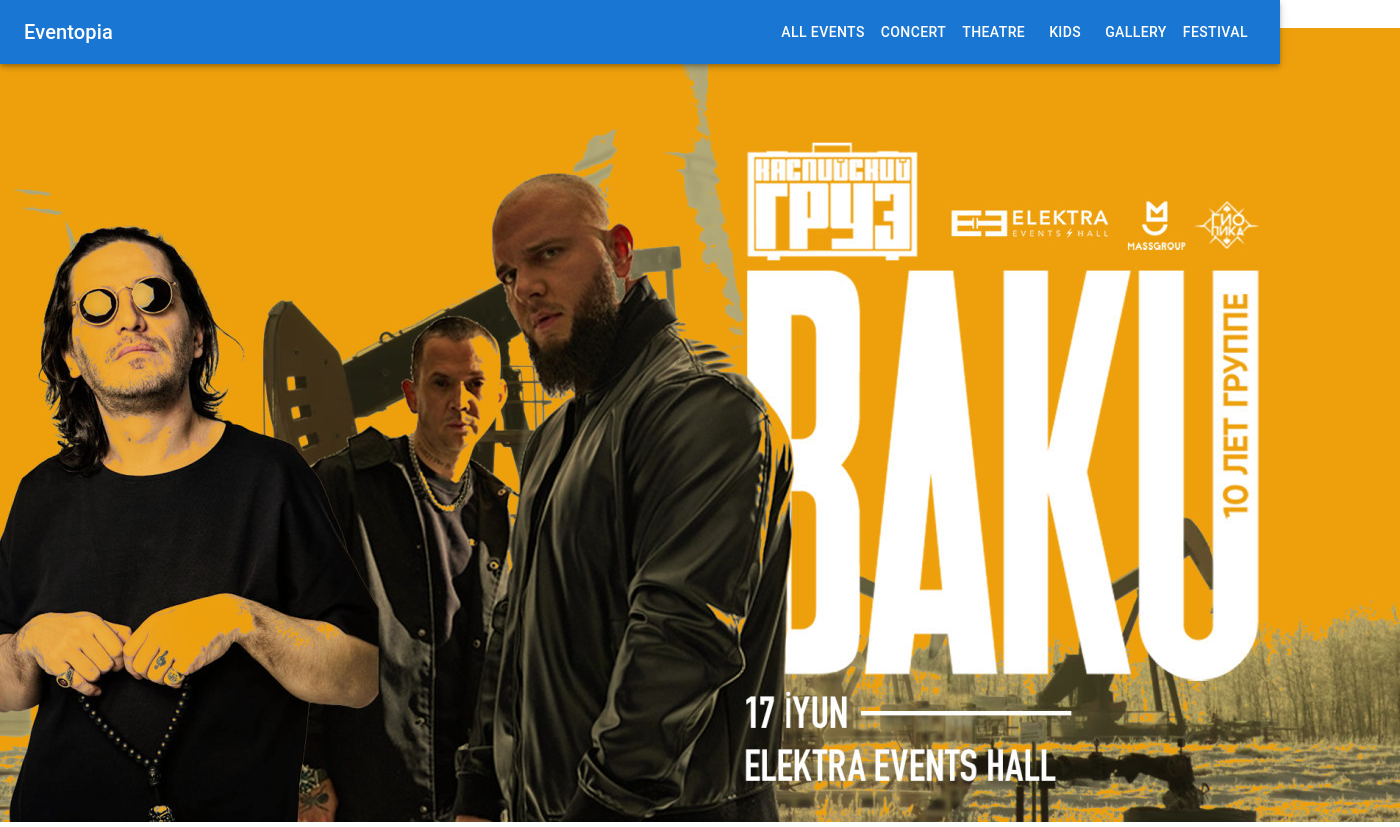
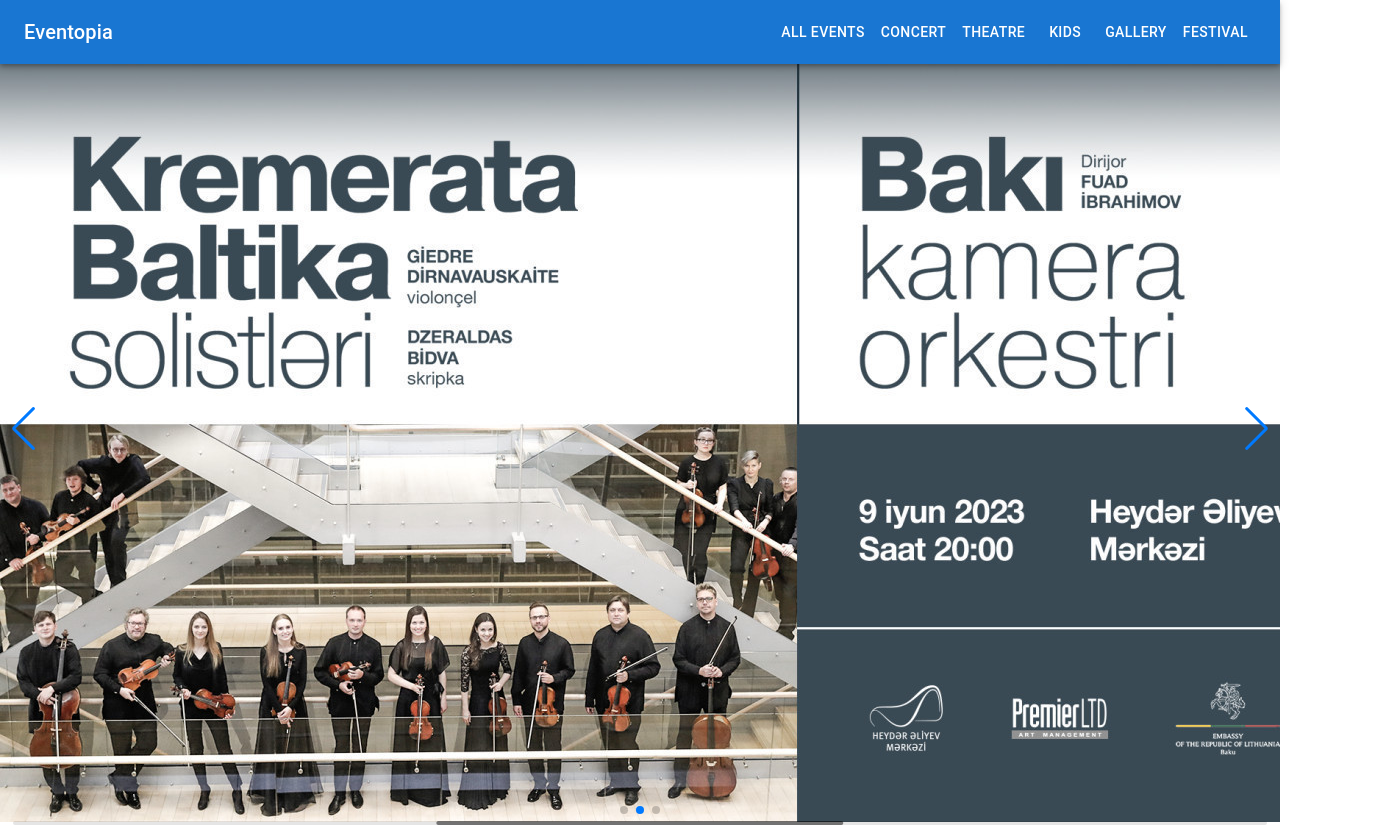
Before and after one commit to NurgulYunusova/Eventopia-Mini-Project, a React (Vite) app in the folder client/: page / in a window 1280 px wide. Shown: the top 827 px of the page, 1400 px wide, since content can reach past the window. Built offline with nearby package versions, Linux system fonts and the light colour scheme.

Commit message:
swiper autoplay fixed

```diff
--- a/client/src/components/slider/Slider.jsx
+++ b/client/src/components/slider/Slider.jsx
@@ -1,8 +1,15 @@
-import { Swiper, SwiperSlide } from "swiper/react";
 import Slider1 from "../../assets/images/slider-photo-1.jpg";
 import Slider2 from "../../assets/images/slider-photo-2.jpg";
 import Slider3 from "../../assets/images/slider-photo-3.jpg";
+import { Navigation, Pagination, Scrollbar, A11y, Autoplay } from 'swiper';
+import { Swiper, SwiperSlide } from 'swiper/react';
 import "./slider.scss";
+import "swiper/css/bundle";
+import "swiper/css";
+import "swiper/css/grid";
+import "swiper/css/pagination";
+import "swiper/css/navigation";
+
 
 function Slider() {
   const images = [Slider1, Slider2, Slider3];
@@ -11,10 +18,15 @@
     <>
       <h3>Slider</h3>
       <Swiper
+        modules={[Navigation, Pagination, Scrollbar, A11y, Autoplay]}
         spaceBetween={50}
-        slidesPerView={3}
-        onSlideChange={() => console.log("slide change")}
-        onSwiper={(swiper) => console.log(swiper)}
+        navigation
+        pagination={{ clickable: true }}
+        scrollbar={{ draggable: true }}
+        slidesPerView={1}
+        autoplay={{
+          delay: 2500,
+        }}
       >
         {images &&
           images.map((image) => (
```
